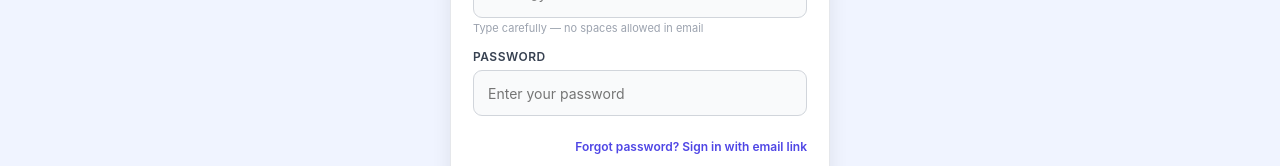
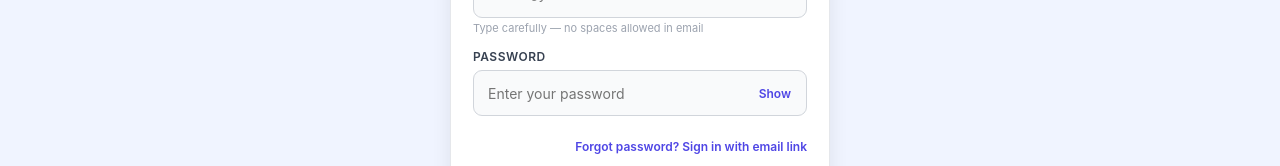
Before and after one commit to PranixQuick/School-OS, a Next.js app: page /login in a window 1280 px wide. Shown: the part 480-646 px from the top of the page. Built offline with nearby package versions, Linux system fonts and the light colour scheme.

Commit message:
feat(login): show/hide password toggle (staff)

```diff
--- a/app/login/page.tsx
+++ b/app/login/page.tsx
@@ -209,16 +209,22 @@ export default function LoginPage() {
                   <label style={{ display: 'block', fontSize: 12, fontWeight: 600, color: '#374151', marginBottom: 6, letterSpacing: '0.04em' }}>
                     PASSWORD
                   </label>
+                  <div style={{ position: 'relative' }}>
                     <input
-                    type="password"
+                      type={showPw ? 'text' : 'password'}
                       autoComplete="current-password"
                       required
                       value={password}
                       onChange={e => setPassword(e.target.value)}
                       disabled={loading}
-                    style={{ width: '100%', height: 46, borderRadius: 9, border: '1px solid #D1D5DB', background: loading ? '#F3F4F6' : '#F9FAFB', fontSize: 14, padding: '0 14px', outline: 'none', fontFamily: 'inherit', color: '#111827' }}
+                      style={{ width: '100%', height: 46, borderRadius: 9, border: '1px solid #D1D5DB', background: loading ? '#F3F4F6' : '#F9FAFB', fontSize: 14, padding: '0 56px 0 14px', outline: 'none', fontFamily: 'inherit', color: '#111827' }}
                       placeholder="Enter your password"
                     />
+                    <button type="button" onClick={() => setShowPw(v => !v)} aria-label={showPw ? 'Hide password' : 'Show password'}
+                      style={{ position: 'absolute', right: 10, top: 0, height: 46, background: 'none', border: 'none', color: '#4F46E5', fontSize: 12, fontWeight: 600, cursor: 'pointer', fontFamily: 'inherit' }}>
+                      {showPw ? 'Hide' : 'Show'}
+                    </button>
+                  </div>
                 </div>
                 <div style={{ textAlign: 'right', marginBottom: 20 }}>
                   <button type="button" onClick={() => setShowMagicLink(true)}
```
Lines whose indentation alone changed are shown as unchanged.
